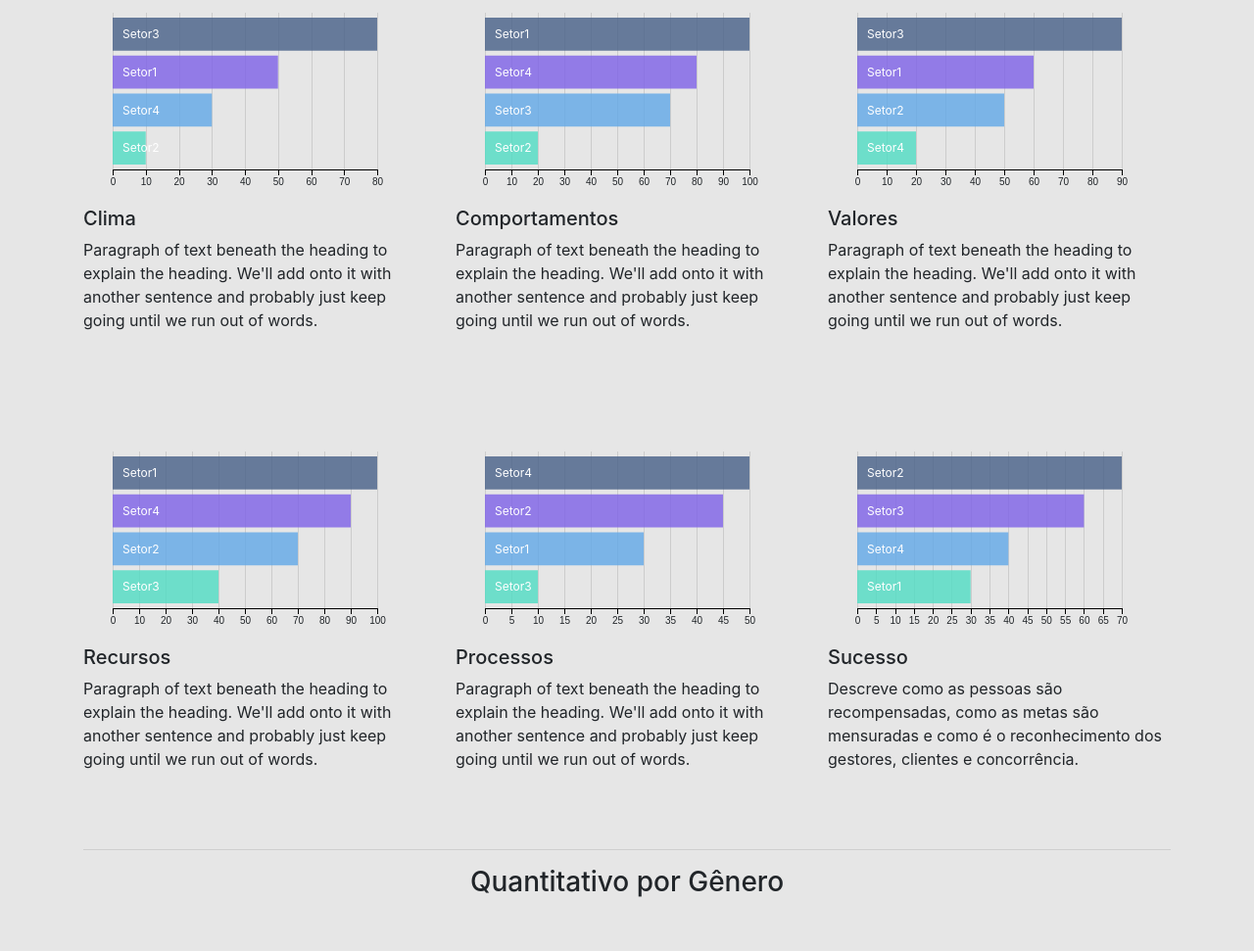
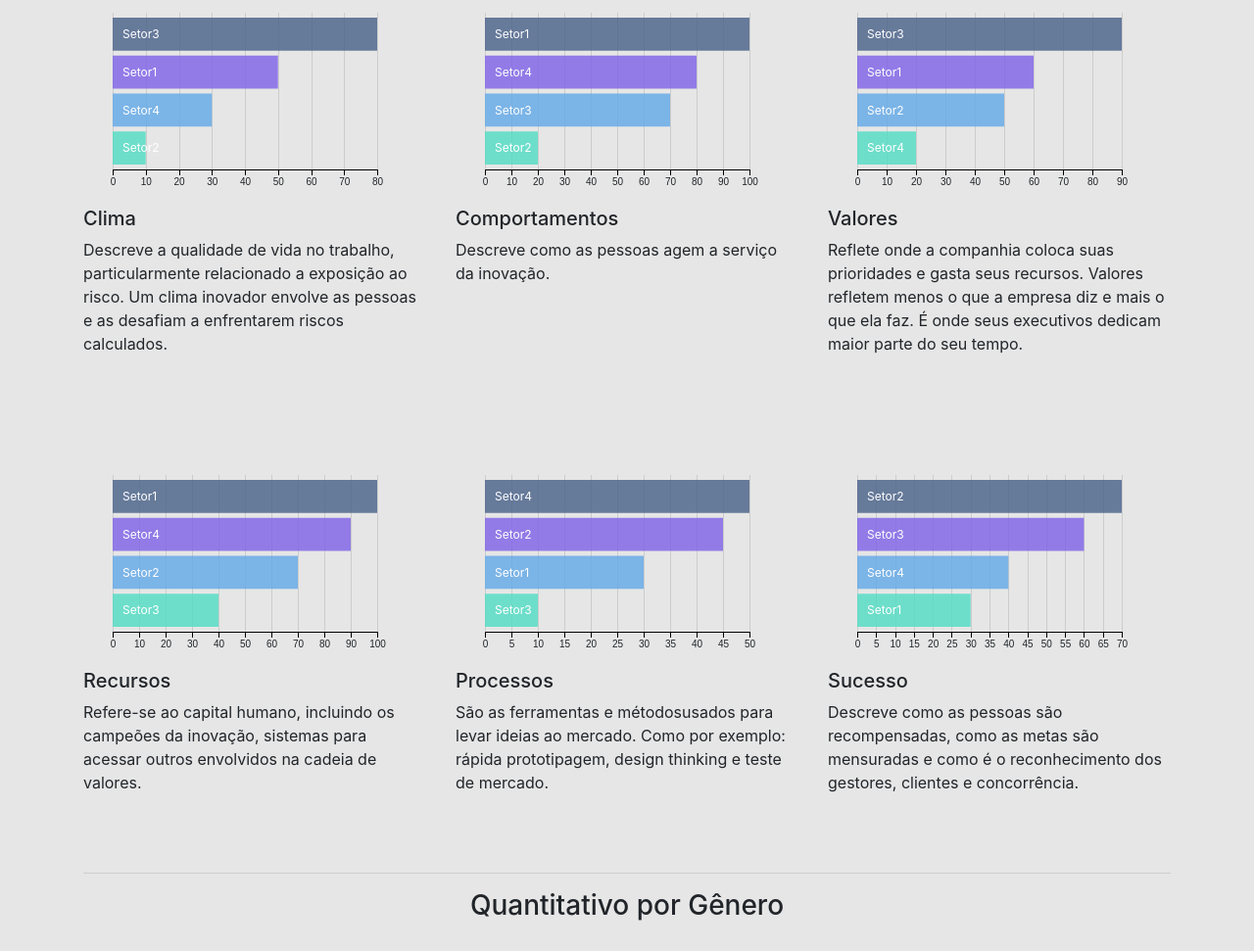
Before and after one commit to rrsmiranda/cultura-de-inovacao, a plain HTML site: page index.html in a window 1280 px wide. Shown: the part 1424-2395 px from the top of the page at 98% size. Drawn offline with Linux system fonts and the light colour scheme.

Commit message:
Update index.html

```diff
--- a/index.html
+++ b/index.html
@@ -107,27 +107,26 @@
           <div id="chart-row-lid" class="pb-2 d-flex justify-content-center"></div>
           <h5>Clima</h5>
           <p>
-            Paragraph of text beneath the heading to explain the heading. We'll
-            add onto it with another sentence and probably just keep going until
-            we run out of words.
+            Descreve a qualidade de vida no trabalho, particularmente
+            relacionado a exposição ao risco. Um clima inovador envolve
+            as pessoas e as desafiam a enfrentarem riscos calculados.
           </p>
         </div>
         <div class="feature col-md-4">
           <div id="chart-row-cul" class="pb-2 d-flex justify-content-center"></div>
           <h5>Comportamentos</h5>
           <p>
-            Paragraph of text beneath the heading to explain the heading. We'll
-            add onto it with another sentence and probably just keep going until
-            we run out of words.
+            Descreve como as pessoas agem a serviço da inovação.
           </p>
         </div>
         <div class="feature col-md-4">
           <div id="chart-row-inf" class="pb-2 d-flex justify-content-center"></div>
           <h5>Valores</h5>
           <p>
-            Paragraph of text beneath the heading to explain the heading. We'll
-            add onto it with another sentence and probably just keep going until
-            we run out of words.
+            Reflete onde a companhia coloca suas prioridades e gasta seus
+            recursos. Valores refletem menos o que a empresa diz e mais o
+            que ela faz. É onde seus executivos dedicam maior parte do seu
+            tempo.
           </p>
 
         </div>
@@ -137,18 +136,17 @@
             <div id="chart-row-est" class="pb-2 d-flex justify-content-center"></div>
             <h5>Recursos</h5>
             <p>
-              Paragraph of text beneath the heading to explain the heading. We'll
-              add onto it with another sentence and probably just keep going until
-              we run out of words.
+              Refere-se ao capital humano, incluindo os campeões da inovação,
+              sistemas para acessar outros envolvidos na cadeia de valores.
             </p>
           </div>
           <div class="feature col-md-4">
             <div id="chart-row-rel" class="pb-2 d-flex justify-content-center"></div>
             <h5>Processos</h5>
             <p>
-              Paragraph of text beneath the heading to explain the heading. We'll
-              add onto it with another sentence and probably just keep going until
-              we run out of words.
+              São as ferramentas e métodosusados para levar ideias ao
+              mercado. Como por exemplo: rápida prototipagem, design
+              thinking e teste de mercado.
             </p>
           </div>
           <div class="feature col-md-4">
```
